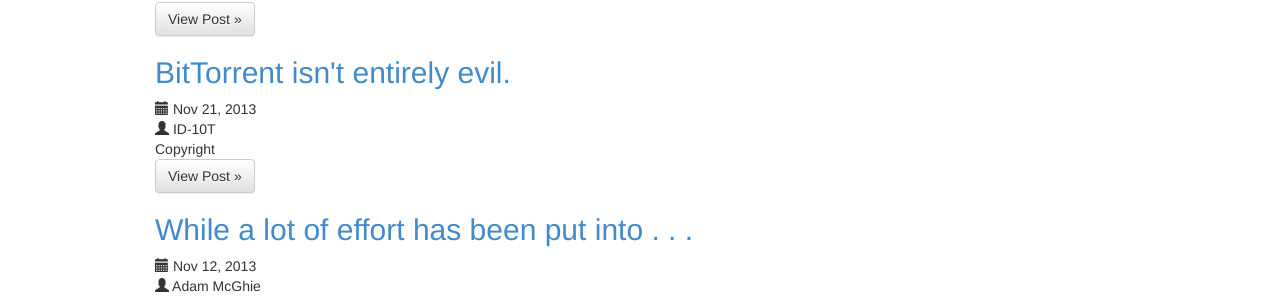
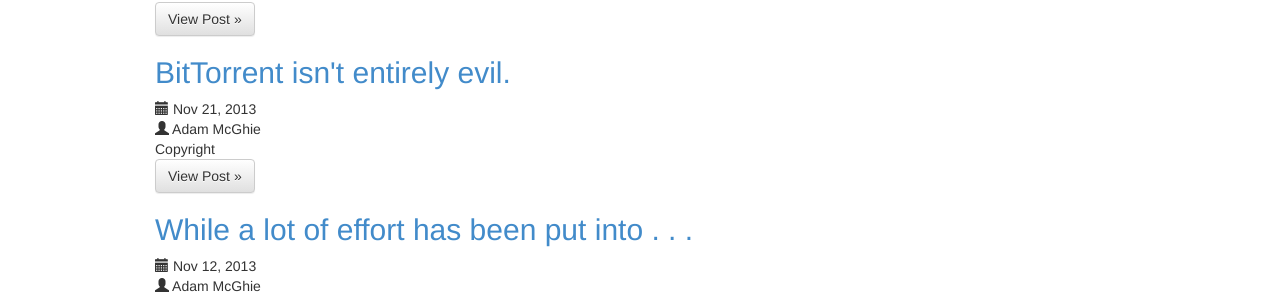
Before and after one commit to adamus1red/tripping-octo-adventure, a Jekyll site: the page built from posts.html, in a window 1280 px wide and 900 px high, scrolled down 881 px. Shown: the part 469-767 px from the top of the window. Built offline with Jekyll 4.4.1, drawn with Linux system fonts in a browser that asks for light colours; Markdown is read by kramdown in place of the engine named in the settings.

Commit message:
Update 2013-11-21-copyright.md

```diff
--- a/_posts/2013-11-21-copyright.md
+++ b/_posts/2013-11-21-copyright.md
@@ -2,6 +2,7 @@
 layout: page
 title: BitTorrent isn't entirely evil.
 excerpt: Copyright
+author: Adam McGhie
 ---
 
 The BitTorrent protocol, designed by Bram Cohen. This protocol allows people to share data via a peer-to-peer network; this means that it is a decentralised network with no master control server to slow down the network. Due to this all downloaders are uploaders design it is very, very difficult to stop the spread of a file once it hits the BitTorrent Swarm. BitTorrent was not designed with copyright infringement in mind it was written to simply provide a highly efficient method of transferring large files over a pre-broadband internet.
```
